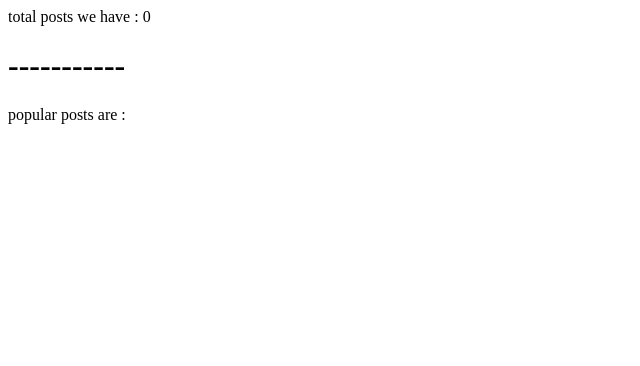
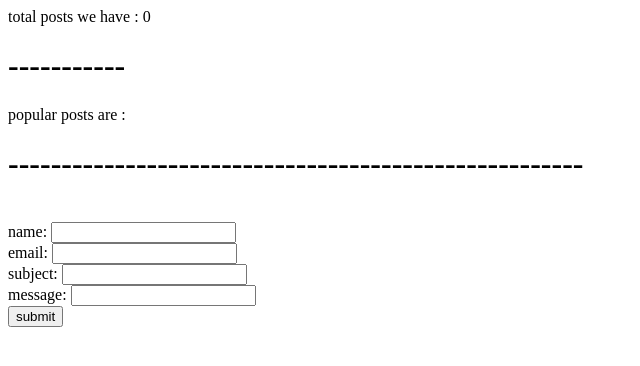
Before and after one commit to matintb/proj, a Django app: page /blog/testblog/ in a window 1280 px wide. Shown: the top 366 px of the page, without its empty margins (0-640 px from the left). Run offline with Django 5.2, Linux system fonts and the light colour scheme; data that the repository does not hold is empty.

Commit message:
form test in testblog

```diff
--- a/blog/views.py
+++ b/blog/views.py
@@ -1,5 +1,6 @@
 from django.shortcuts import render,get_object_or_404
 from blog.models import post
+from website.models import contact
 from django.core.paginator import Paginator,PageNotAnInteger,EmptyPage
 
 def blog_home(request,**kwargs):
@@ -43,6 +44,22 @@ def blog_single(request,pid):
     return render(request,'blog/blog-single.html',context)
 
 def test_blog(request):
+    if request.method == 'POST':
+        name = request.POST.get('name')
+        email = request.POST.get('email')
+        subject = request.POST.get('subject')
+        message = request.POST.get('message')
+        c = contact()
+        c.Name = name
+        c.email = email
+        c.subject = subject
+        c.message = message
+        c.save()
+
+        print(name,email,subject,message)
+    if request.method == 'GET':
+        print("GET")
+
     posts = post.objects.all()
     # posts = post.objects.filter(satus=1)
     context = {'posts':posts}
--- a/templates/blog/testblog.html
+++ b/templates/blog/testblog.html
@@ -36,6 +36,19 @@
     <p>
         popular posts are : {% popularposts %}
     </p>
+    <h1>------------------------------------------------------</h1>
+    <form action="{%  url 'blog:testblog'  %}" method="post"><br>
+        {% csrf_token %}
+        <label>name:</label>
+        <input type="text" name="name"><br>
+        <label>email:</label>
+        <input type="email" name="email"><br>
+        <label>subject:</label>
+        <input type="text" name="subject"><br>
+        <label>message:</label>
+        <input type="text" name="message"><br>
+        <button type="submit">submit</button>
+    </form>
 
 </body>
 </html>
```
